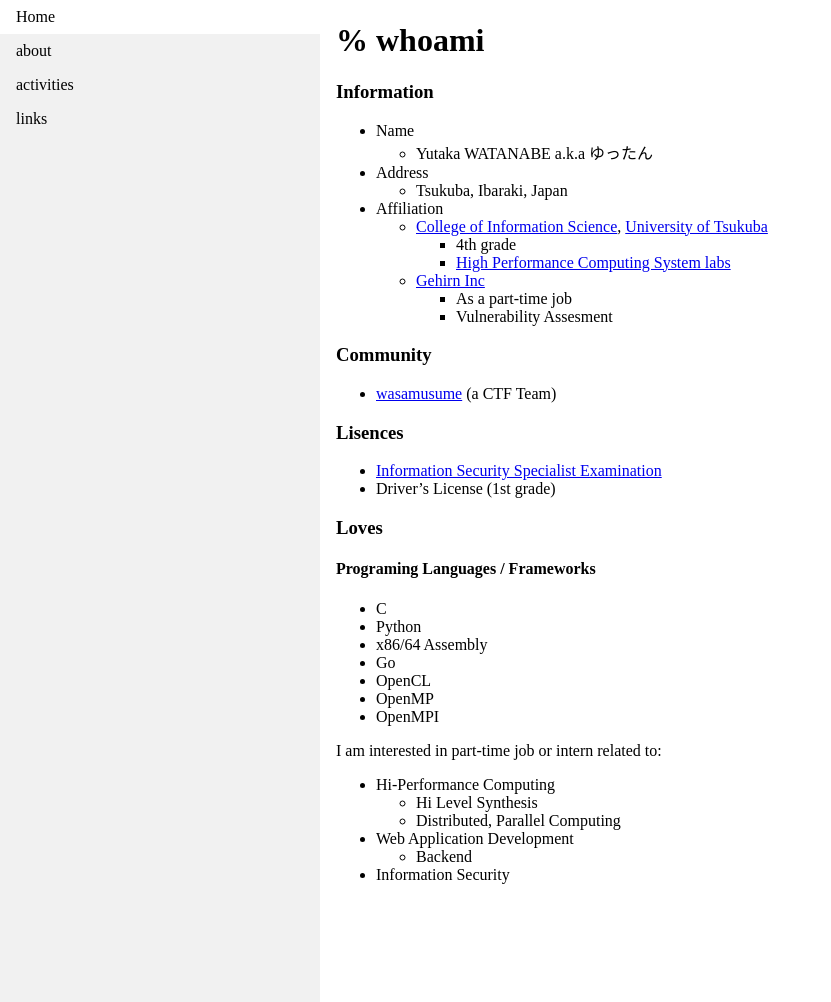
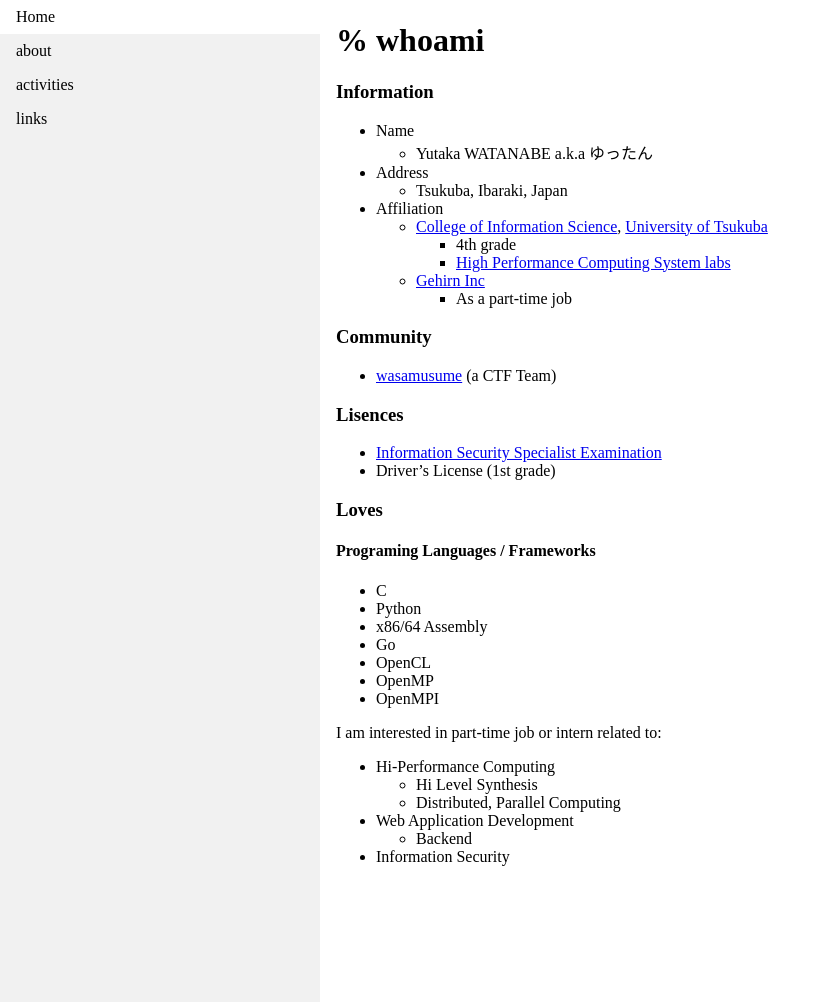
Before and after one commit to ytn86/ytn86.github.io, a Jekyll site: the page built from about.md, in a window 1280 px wide and 1002 px high. Shown: the whole window, without its empty margins (0-831 px from the left). Built offline with Jekyll 4.4.1, drawn with Linux system fonts in a browser that asks for light colours.

Commit message:
[modify]

```diff
--- a/about.md
+++ b/about.md
@@ -17,7 +17,6 @@ title: about
 
   * [Gehirn Inc](https://www.gehirn.co.jp/)
     * As a part-time job
-	* Vulnerability Assesment
 
 
 
```
